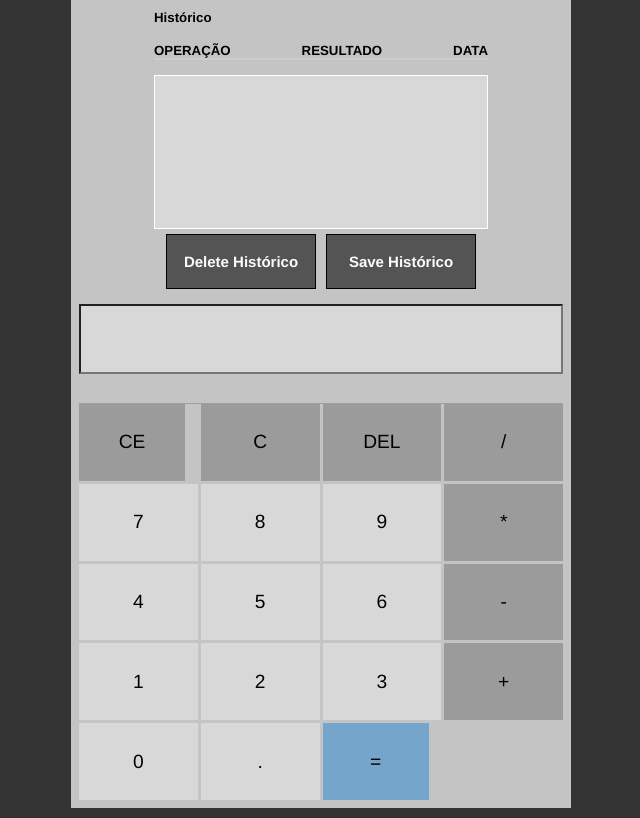
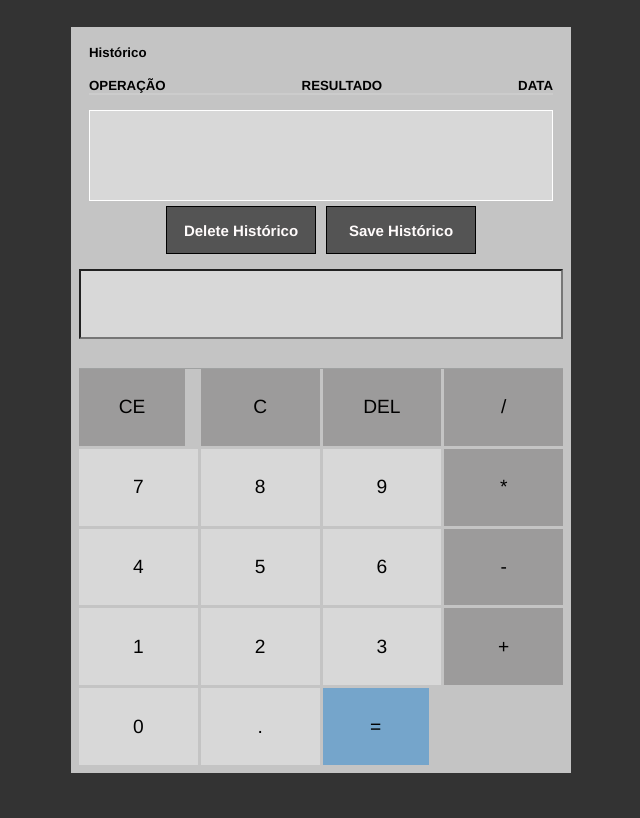
Before and after one commit to Devmmx166/Calculadora, a plain HTML site: page index.html in a window 1280 px wide. Shown: the whole page, without its empty margins (319-959 px from the left). Drawn offline with Linux system fonts and the light colour scheme.

Commit message:
atualização

```diff
--- a/css/styles.css
+++ b/css/styles.css
@@ -46,8 +46,8 @@ h1{
 
 /* Estilos para a seção de histórico */
 .history {
-  height: 300px;
-  width: 350px;
+  height: 230px;
+  width: 480px;
   padding: .5em;
   background-color: #c4c4c4;
   color: #000;
@@ -101,7 +101,7 @@ h3 {
   height: 100px;
   color: #dfdfdf;
   text-align: center;
-  font-size: 35px;
+  font-size: 30px;
   word-wrap: break-word;
   border-bottom: 1px solid #9fa1a1;
   width: 100%;
@@ -113,7 +113,7 @@ h3 {
   height: 70px;
   color: rgb(39, 39, 39);
   text-align: center;
-  font-size: 35px;
+  font-size: 30px;
   word-wrap: break-word;
   background: #d8d8d8;
   width: 100%;
@@ -151,6 +151,7 @@ h3 {
   text-align: center;
 }
 
+
 /* Estilos para a div de histórico */
 .historico {
   padding: 10px;
@@ -174,6 +175,7 @@ h3 {
   margin-bottom: 5px;
 }
 
+
 /* Estilos para botão flutuante */
 
 
@@ -193,7 +195,7 @@ h3 {
  font-weight: bold;
   border: 1px solid black;
   width: 150px;
-  height: 55px;
+  height: 48px;
  margin: 5px;
 }
 
@@ -265,3 +267,7 @@ h3 {
 
   justify-content: center;
 }
+h5{
+  padding: 0;
+  margin: 0;
+}
```
